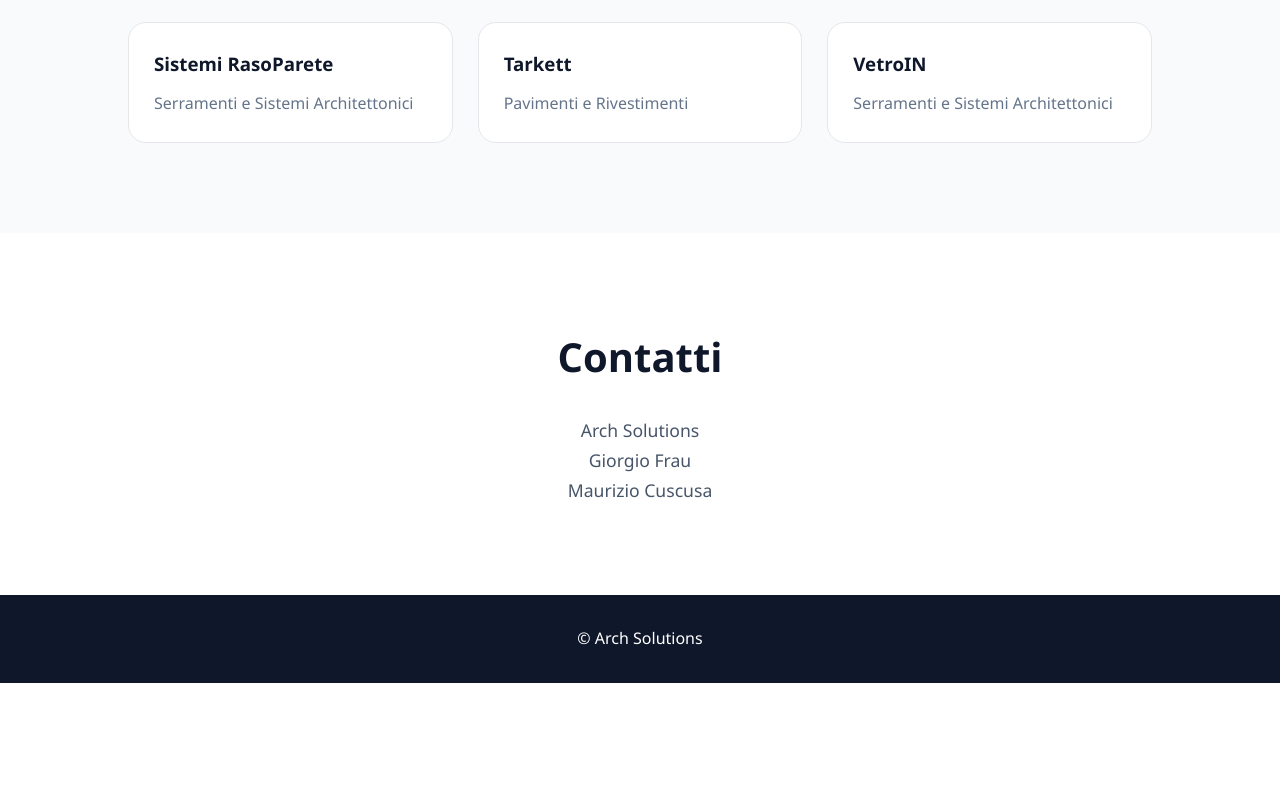
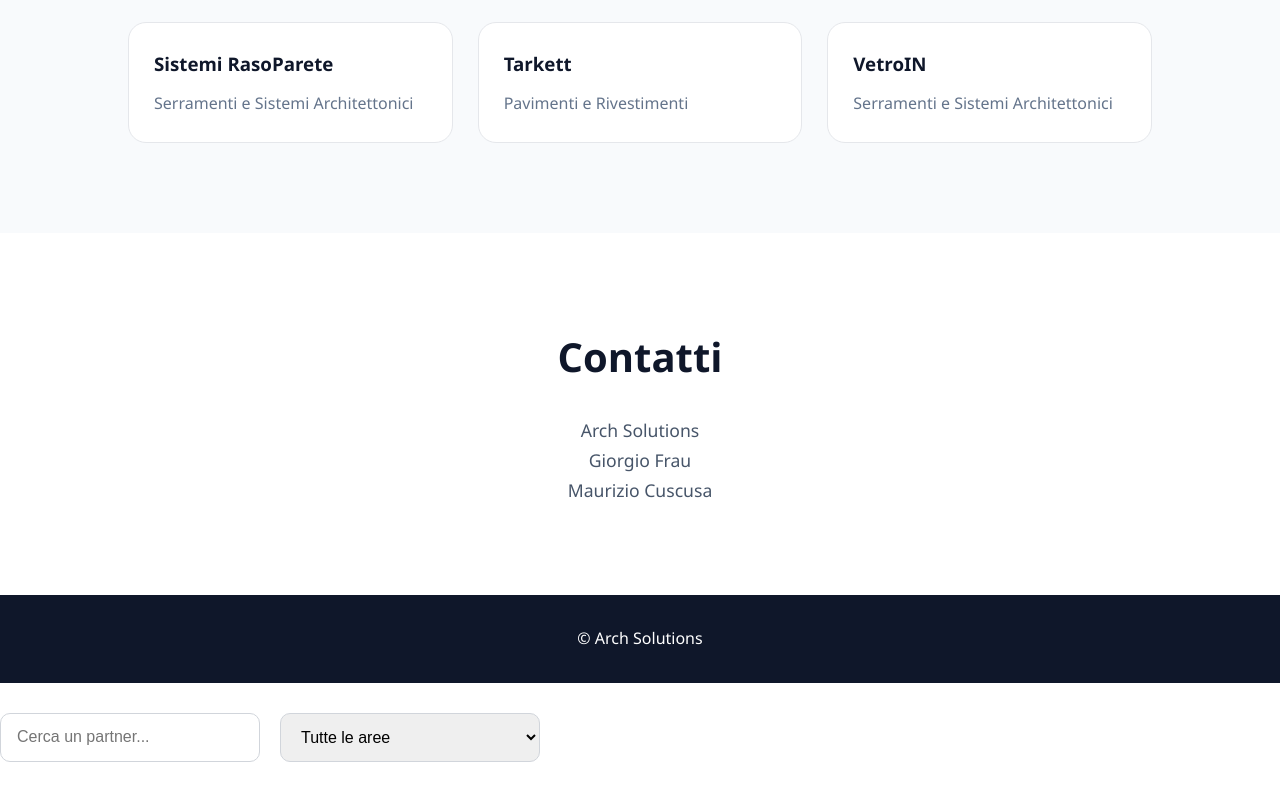
Before and after one commit to giofrau-agenzia/Arch-Solutions, a plain HTML site: page index.html in a window 1280 px wide. Shown: the part 3754-4546 px from the top of the page. Before the commit the page ends 4437 px from the top, so only its background shows below. Drawn offline with Linux system fonts and the light colour scheme.

Commit message:
Add partner tools section with search input and filter

```diff
--- a/index.html
+++ b/index.html
@@ -311,3 +311,21 @@
 </body>
 
 </html>
+<div class="partner-tools">
+
+    <input
+        type="text"
+        id="searchInput"
+        placeholder="Cerca un partner...">
+
+    <select id="areaFilter">
+
+        <option value="">
+            Tutte le aree
+        </option>
+
+        ...
+
+    </select>
+
+</div>
```
